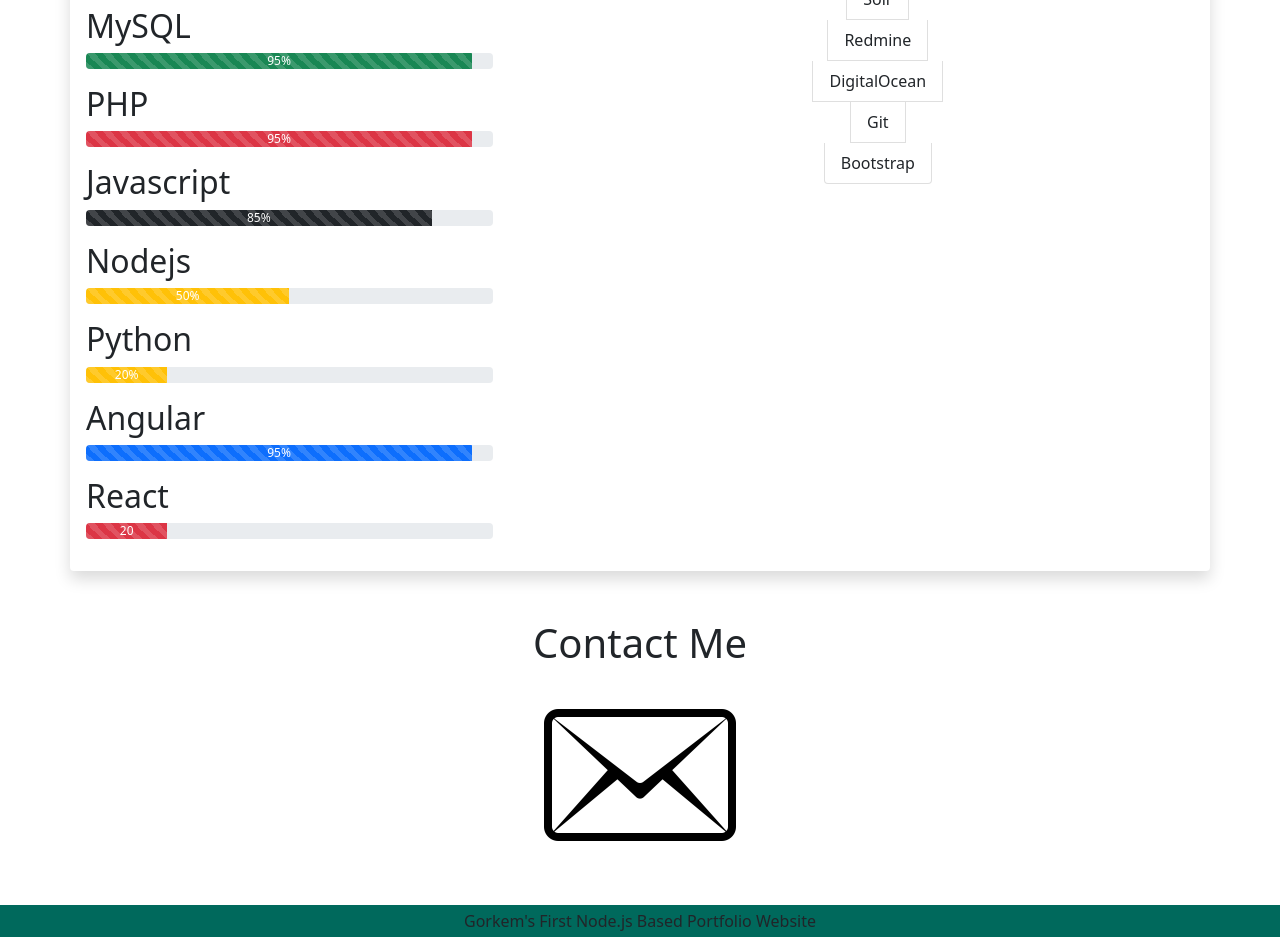
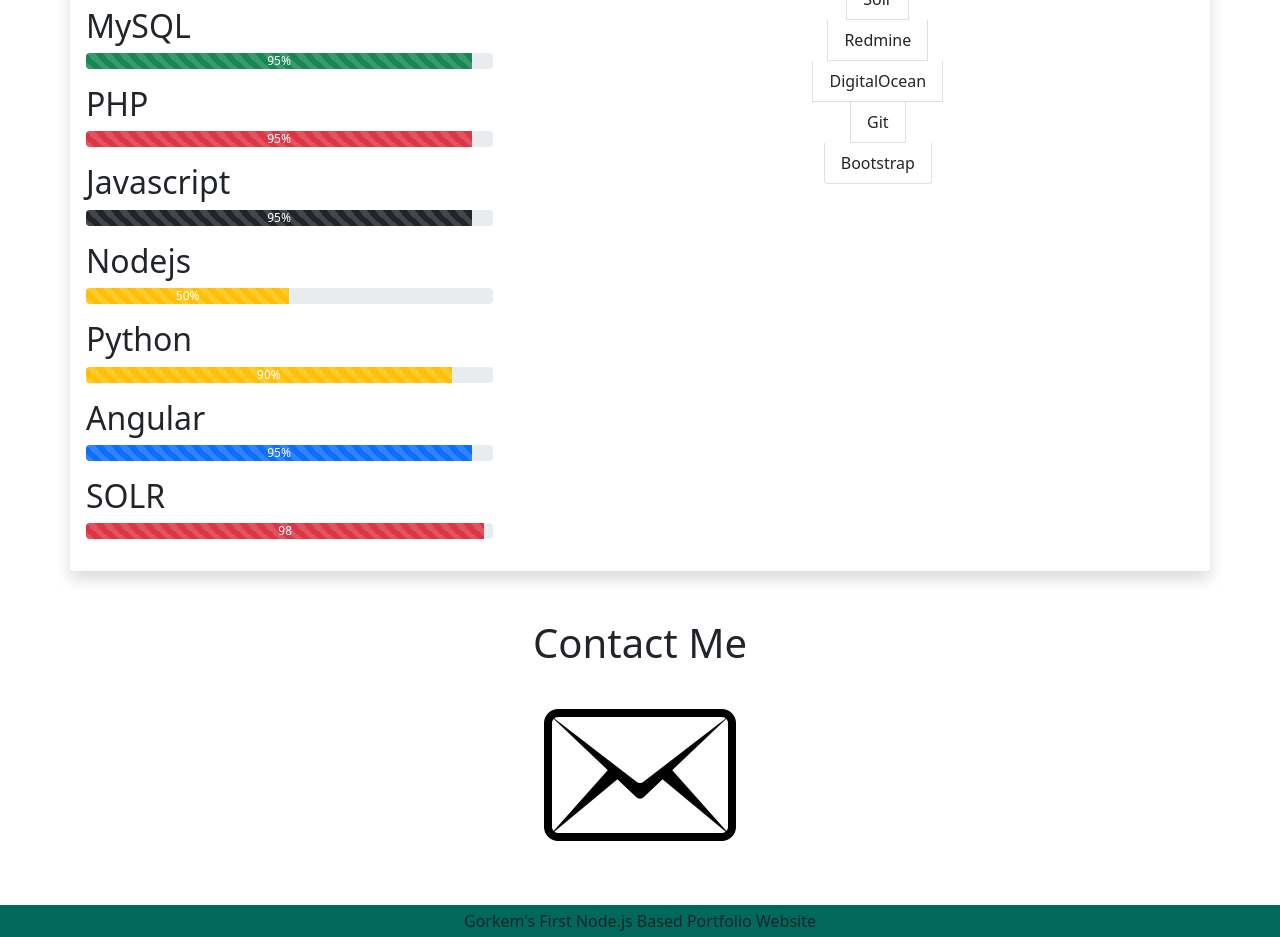
Before and after one commit to cingork/nodejsproject, a website: page views/main.html in a window 1280 px wide. Shown: the part 1363-2300 px from the top of the page. Drawn offline with nearby package versions, Linux system fonts and the light colour scheme; files that its build step writes are made by us from their sources; files whose address does not match are found by name.

Commit message:
Update main.html

```diff
--- a/views/main.html
+++ b/views/main.html
@@ -95,7 +95,7 @@
                     <div class="names my-3">
                         <h2>Javascript</h2>
                         <div class="progress w-75">
-                        <div class="progress-bar progress-bar-striped progress-bar-animated bg-dark" style="width: 85%">85%</div>
+                        <div class="progress-bar progress-bar-striped progress-bar-animated bg-dark" style="width: 95%">95%</div>
                     </div>
                     </div>
                     <div class="names my-3">
@@ -107,7 +107,7 @@
                     <div class="names my-3">
                         <h2>Python</h2>
                         <div class="progress w-75">
-                            <div class="progress-bar progress-bar-striped progress-bar-animated bg-warning" style="width: 20%">20%</div>
+                            <div class="progress-bar progress-bar-striped progress-bar-animated bg-warning" style="width: 90%">90%</div>
                         </div>
                     </div>
                     <div class="names my-3">
@@ -117,9 +117,9 @@
                         </div>
                     </div>
                     <div class="names my-3">
-                        <h2>React</h2>
+                        <h2>SOLR</h2>
                         <div class="progress w-75">
-                            <div class="progress-bar progress-bar-striped progress-bar-animated bg-danger" style="width: 20%">20</div>
+                            <div class="progress-bar progress-bar-striped progress-bar-animated bg-danger" style="width: 98%">98</div>
                         </div>
                     </div>
 
```
